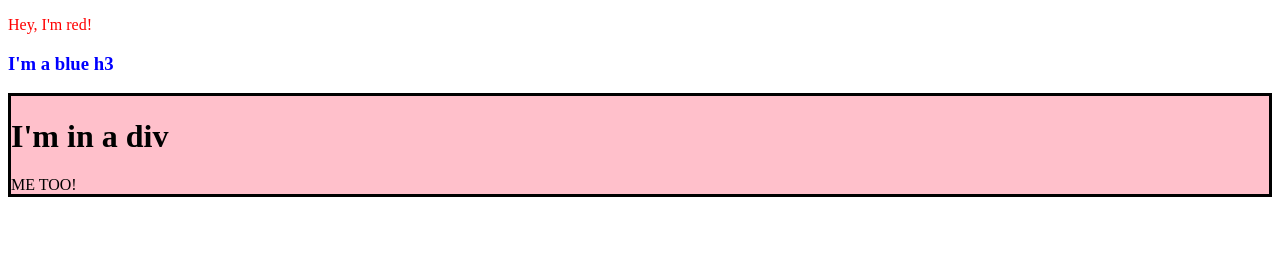
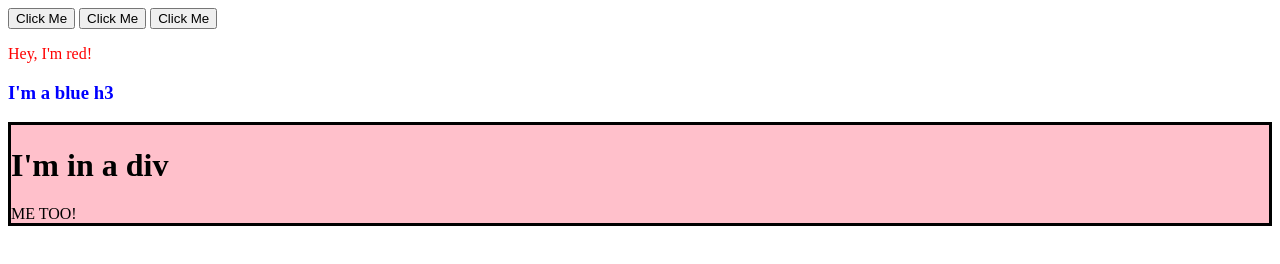
Before and after one commit to cbrad314/TOP_Foundations_DOM-Manipulation, a plain HTML site: page index.html in a window 1280 px wide. Drawn offline with Linux system fonts and the light colour scheme.

Commit message:
General update following the lesson

```diff
--- a/index.html
+++ b/index.html
@@ -8,6 +8,10 @@
     <script src="js-file.js" defer></script>
 </head>
 <body>
-
+    <div id="container">
+        <button id="1">Click Me</button>
+        <button id="2">Click Me</button>
+        <button id="3">Click Me</button>
+    </div>
 </body>
 </html>
--- a/js-file.js
+++ b/js-file.js
@@ -20,3 +20,16 @@
 div.textContent = 'ME TOO!';
 container.appendChild(h1);
 container.appendChild(div);
+
+
+// buttons is a node list. It looks and acts much like an array.
+const buttons = document.querySelectorAll('button');
+
+// we use the .forEach method to iterate through each button
+buttons.forEach((button) => {
+
+  // and for each one we add a 'click' listener
+  button.addEventListener('click', () => {
+    alert(button.id);
+  });
+});
```
